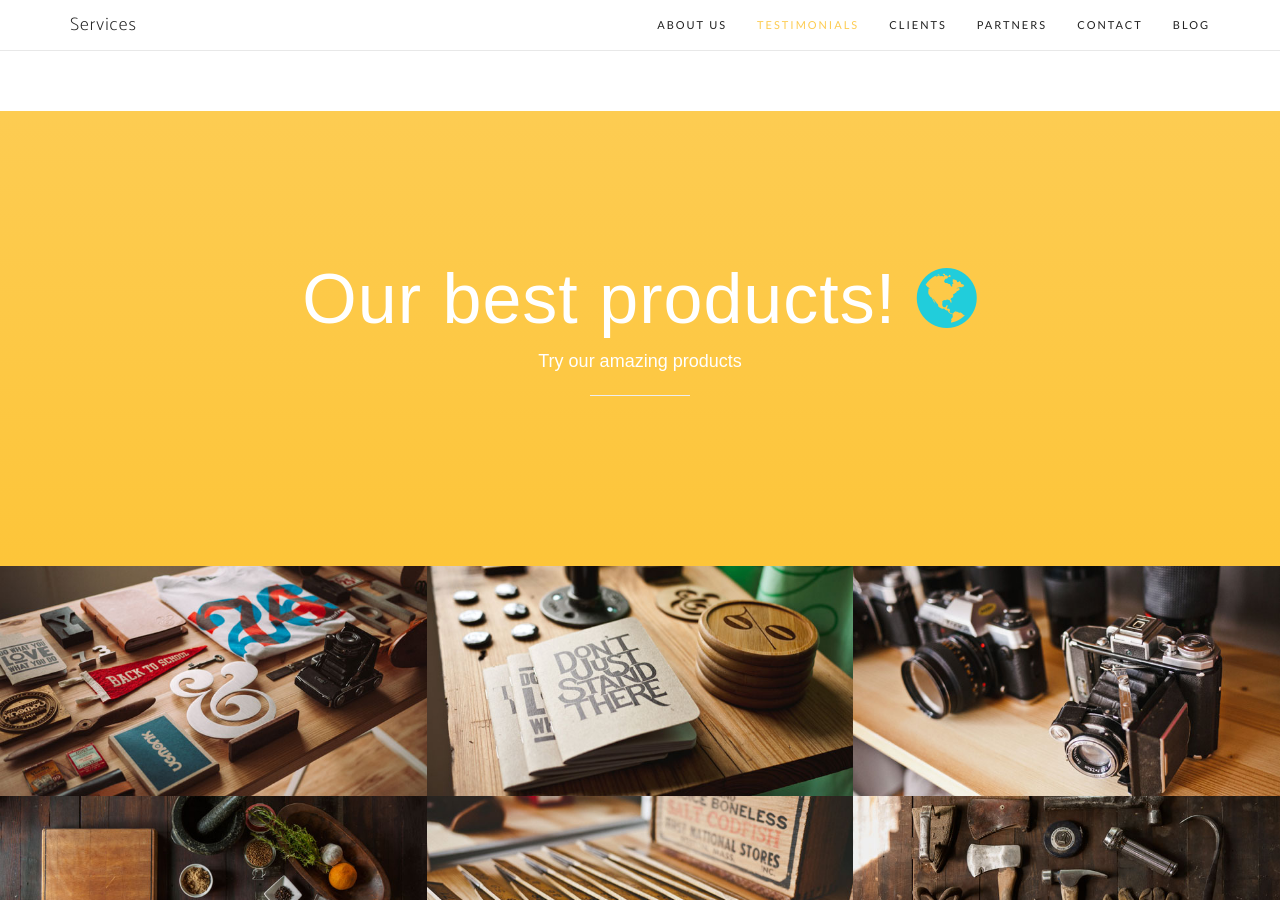
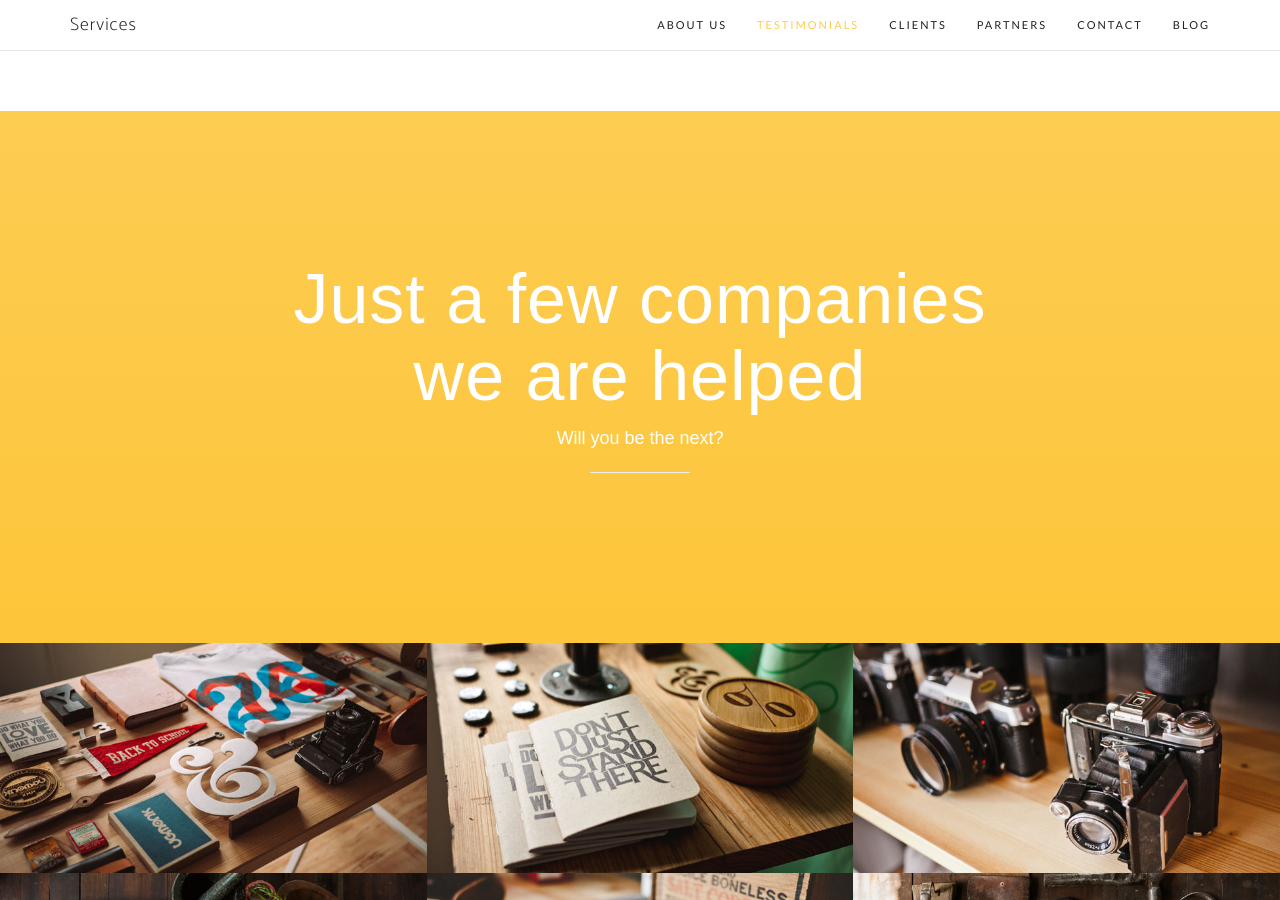
Before and after one commit to charlest7/adanamanya.github.io, a Jekyll site: the page built from index.html, in a window 1280 px wide and 900 px high, scrolled down 2317 px. Built offline with Jekyll 4.4.1, drawn with Linux system fonts in a browser that asks for light colours; nearby versions of some CDN libraries; some web fonts are replaced; the list of posts is cut into pages by our own code; a style sheet for code colours, icons or effects is not loaded; grey boxes are pictures that could not be loaded.

Commit message:
Update portfolio.html

```diff
--- a/_includes/portfolio.html
+++ b/_includes/portfolio.html
@@ -2,21 +2,9 @@
     <div class="container">
         <div class="row">
             <div class="col-md-8 col-md-offset-2">
-                <h2 class="section-heading">Our best products! <i style="color:#21cddb" class="fa fa-globe"></i></h2>
-                <p>Try our amazing products</p>
+                <h2 class="section-heading">Just a few companies we are helped</h2>
+                <p>Will you be the next?</p>
                 <hr>
-                {% if site.data-ad-client %}
-                <script async src="//pagead2.googlesyndication.com/pagead/js/adsbygoogle.js"></script>
-                <!-- jekynewage -->
-                <ins class="adsbygoogle"
-                    style="display:block"
-                    data-ad-client="{{ site.data-ad-client }}"
-                    data-ad-slot="{{ site.data-ad-slot }}"
-                    data-ad-format="auto"></ins>
-                <script>
-                    (adsbygoogle = window.adsbygoogle || []).push({});
-                </script>
-                {% endif %}
             </div>
         </div>
     </div>
```
